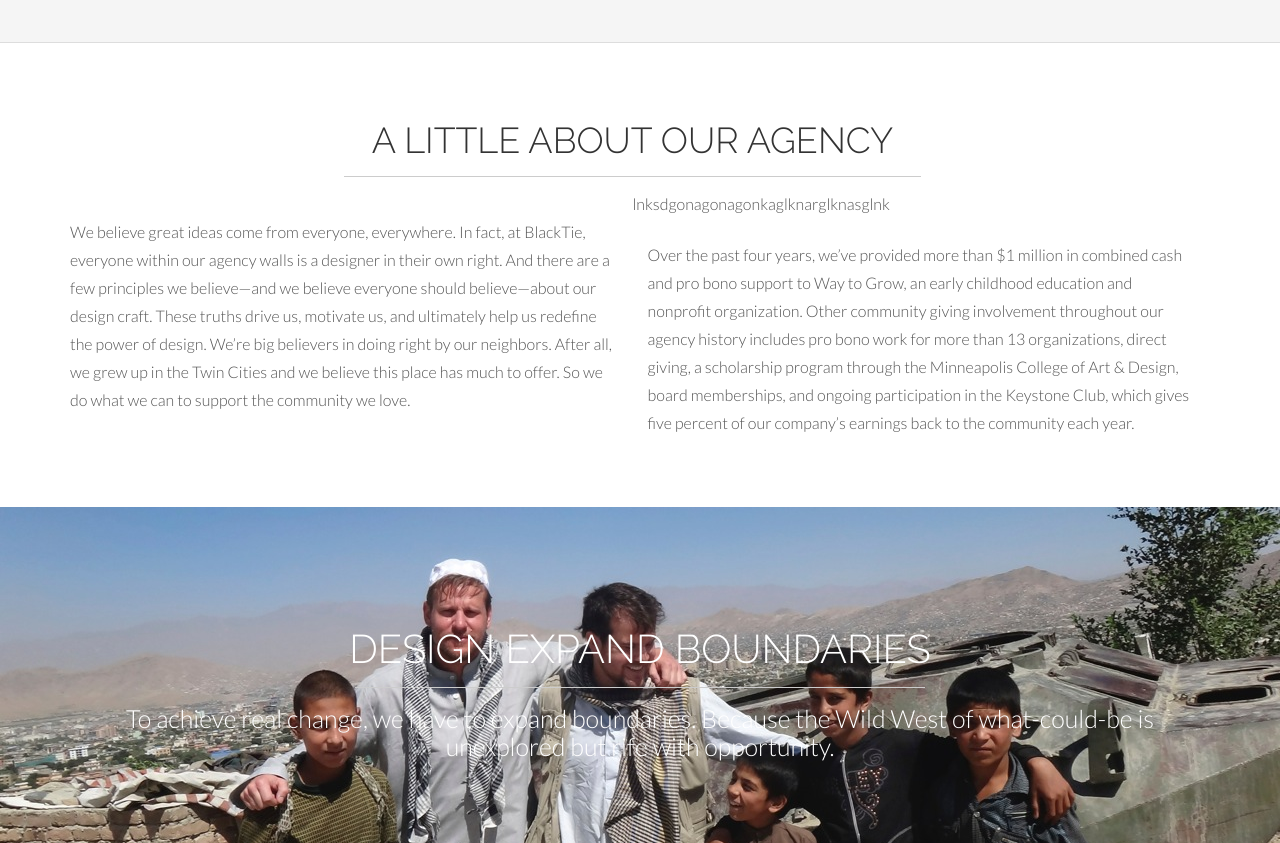
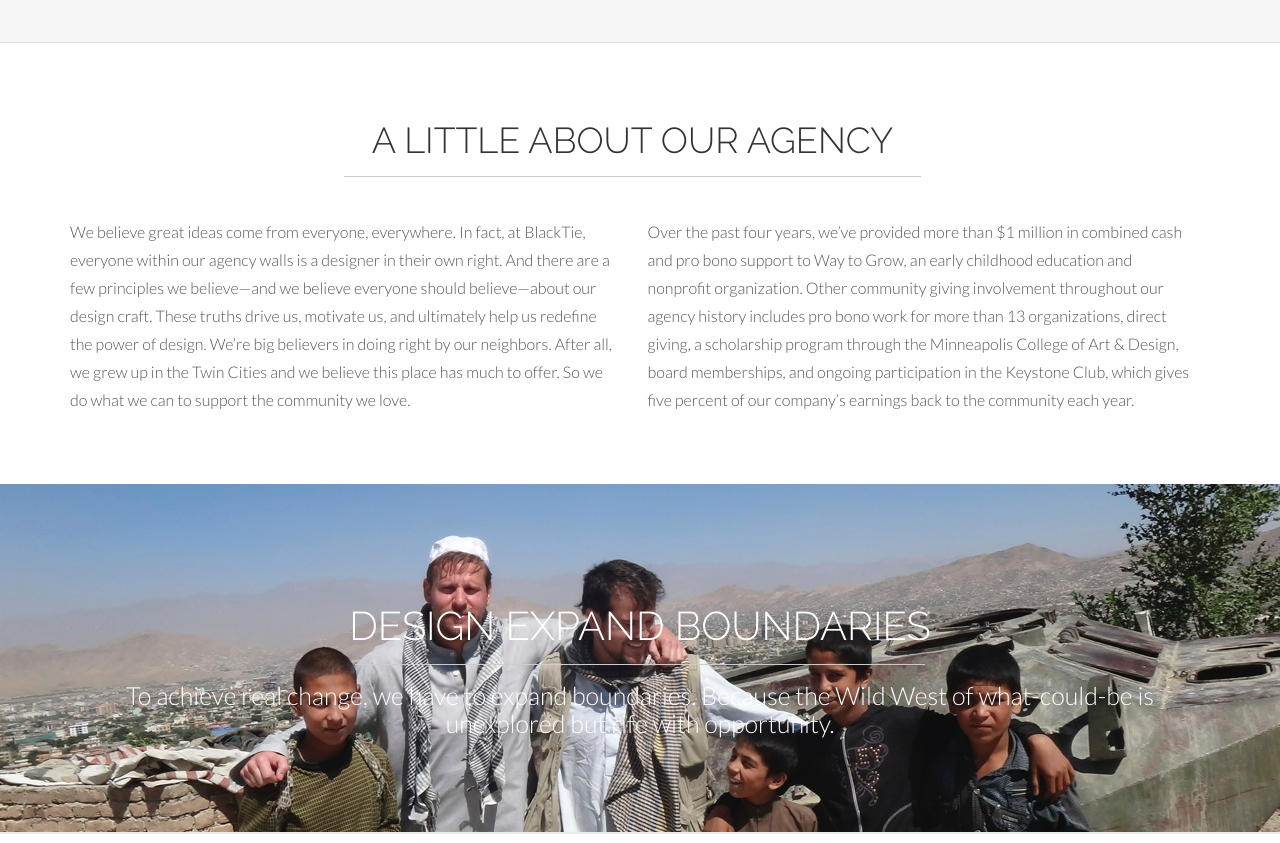
Before and after one commit to jvanally/nomad, a plain HTML site: page Shield (1)/Shield Theme/index2.html in a window 1280 px wide. Shown: the part 1046-1889 px from the top of the page. Drawn offline with Linux system fonts and the light colour scheme.

Commit message:
Revert "gobbledygook"
This reverts commit 3ecacfe425c888a8e669dfea8de13f8b48291f99.

```diff
--- a/Shield (1)/Shield Theme/index2.html
+++ b/Shield (1)/Shield Theme/index2.html
@@ -99,7 +99,7 @@
 			<br>
 				<h1 class="centered">A LITTLE ABOUT OUR AGENCY</h1>
 				<hr>
-				lnksdgonagonagonkaglknarglknasglnk
+
 				<div class="col-lg-6">
 					<p>We believe great ideas come from everyone, everywhere. In fact, at BlackTie, everyone within our agency walls is a designer in their own right. And there are a few principles we believe—and we believe everyone should believe—about our design craft. These truths drive us, motivate us, and ultimately help us redefine the power of design. We’re big believers in doing right by our neighbors. After all, we grew up in the Twin Cities and we believe this place has much to offer. So we do what we can to support the community we love.</p>
 				</div><!-- col-lg-6 -->
```
